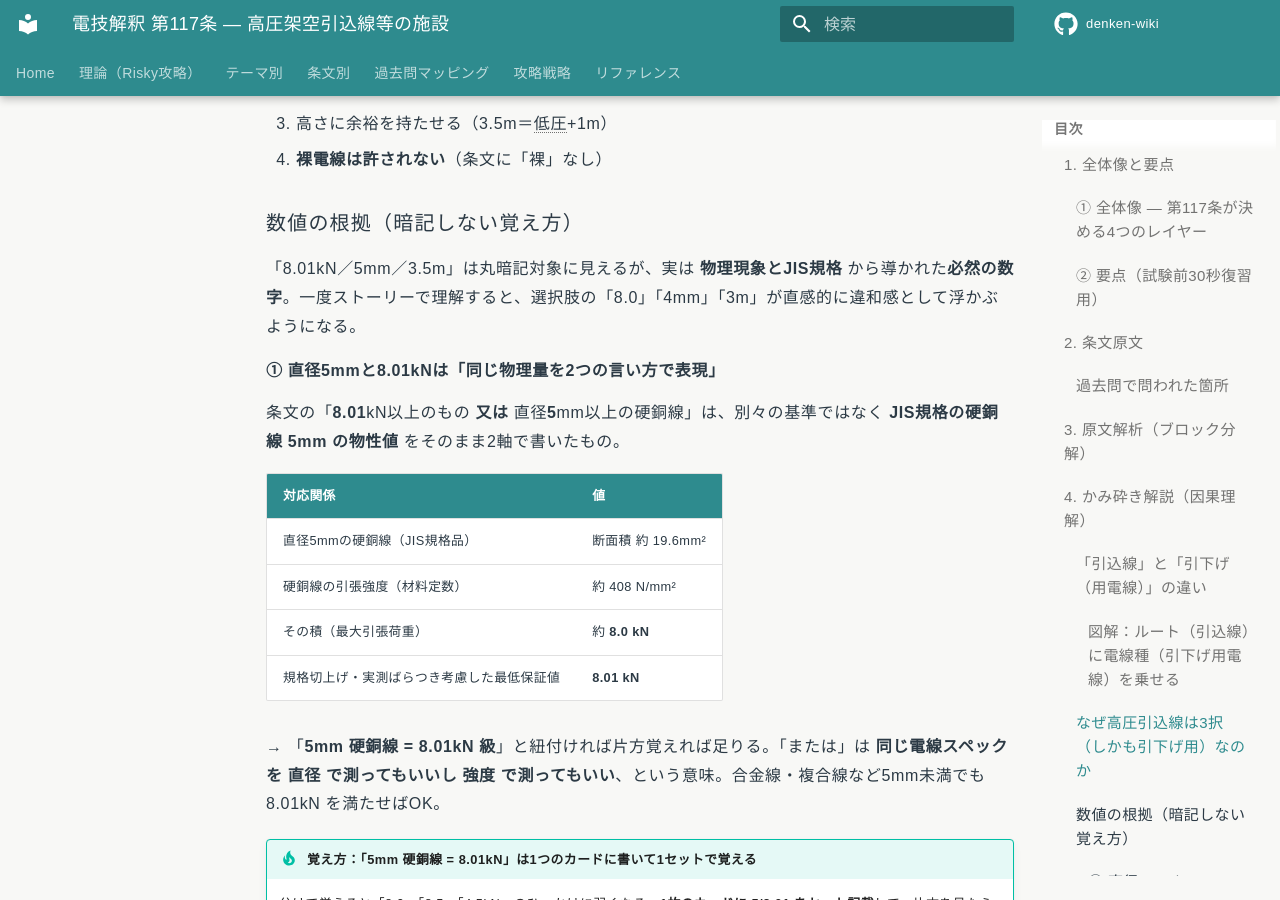
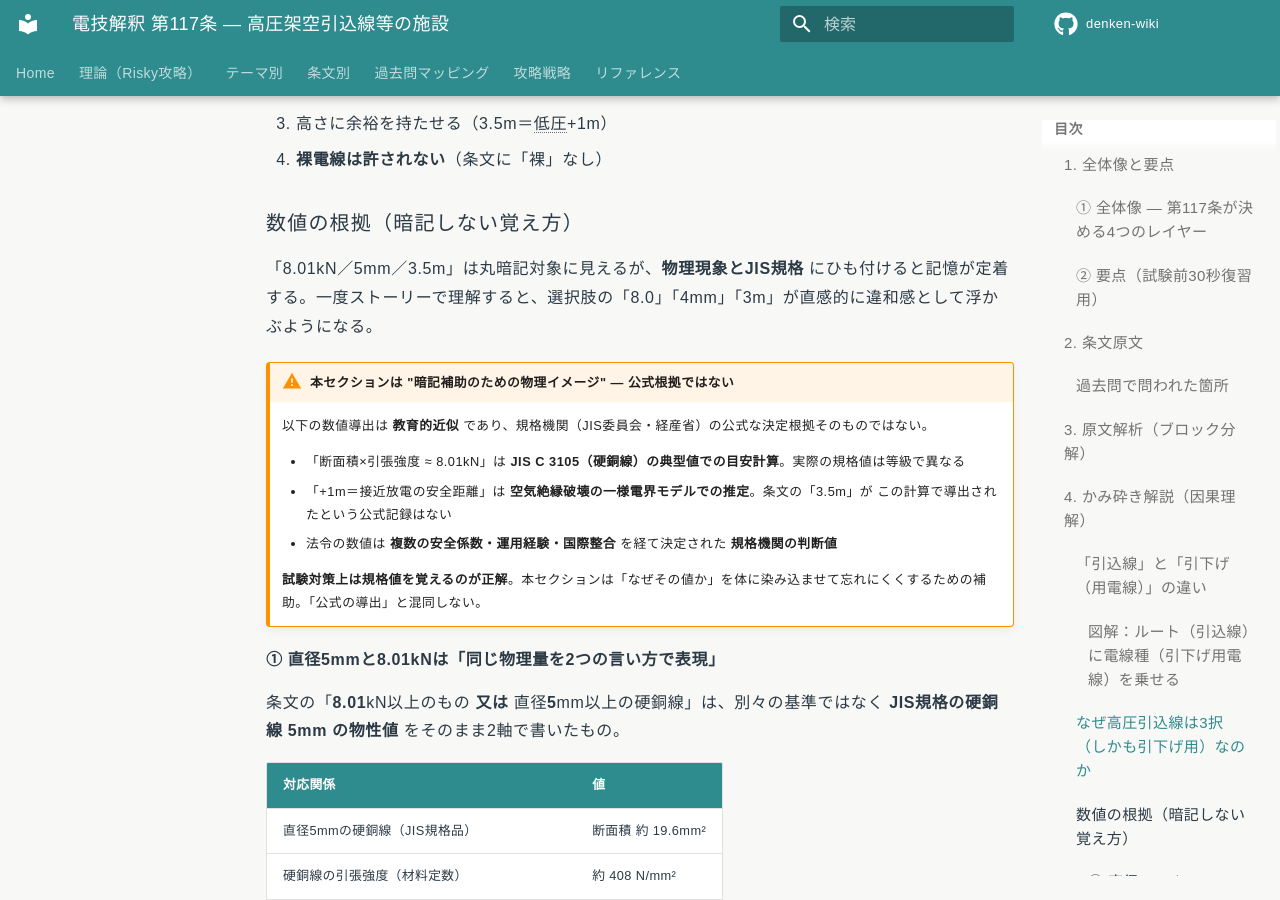
Before and after one commit to kfurufuru/denken-wiki, an MkDocs documentation site: the page built from docs/articles/kaishaku/117.md, in a window 1280 px wide and 900 px high, scrolled down 8764 px. Built offline with MkDocs 1.6.1 and Material for MkDocs 9.7.7, drawn with Linux system fonts in a browser that asks for light colours; comment, search, counter and statistics services are not loaded; some of the changed text lies outside the part shown.

Commit message:
fix: 117条記事の数値根拠ガード追加＋kakomon.yml R06上問6を§117へ訂正
v1.4: 第4章「数値の根拠」冒頭に教育的近似ガード警告を追加。
断面積×引張強度の目安計算と接近放電1m説は記憶補助のための物理
イメージで、JIS委員会・経産省の公式導出ではない旨を明示。

kakomon.yml: R06上問6 の article 参照を §116→§117 に訂正
（穴埋め解答 5mm/引下げ/3.5m/下方 は §117 の規定そのまま）。
docs/_data/ と root _data/ の2ファイルを同期。

```diff
--- a/docs/_data/kakomon.yml
+++ b/docs/_data/kakomon.yml
@@ -1410,7 +1410,7 @@ problems:
     topic: "高圧架空引込線の施設"
     theme: "kachiku-densen"
     form: "穴埋"
-    article: "解釈§116"
+    article: "解釈§117"
   - year: "R06上"
     year_label: "令和6年上期（2024年）"
     num: 7
--- a/docs/articles/kaishaku/117.md
+++ b/docs/articles/kaishaku/117.md
@@ -326,7 +326,16 @@
 
 ### 数値の根拠（暗記しない覚え方）
 
-「8.01kN／5mm／3.5m」は丸暗記対象に見えるが、実は **物理現象とJIS規格** から導かれた**必然の数字**。一度ストーリーで理解すると、選択肢の「8.0」「4mm」「3m」が直感的に違和感として浮かぶようになる。
+「8.01kN／5mm／3.5m」は丸暗記対象に見えるが、**物理現象とJIS規格** にひも付けると記憶が定着する。一度ストーリーで理解すると、選択肢の「8.0」「4mm」「3m」が直感的に違和感として浮かぶようになる。
+
+!!! warning "本セクションは "暗記補助のための物理イメージ" — 公式根拠ではない"
+    以下の数値導出は **教育的近似** であり、規格機関（JIS委員会・経産省）の公式な決定根拠そのものではない。
+
+    - 「断面積×引張強度 ≈ 8.01kN」は **JIS C 3105（硬銅線）の典型値での目安計算**。実際の規格値は等級で異なる
+    - 「+1m＝接近放電の安全距離」は **空気絶縁破壊の一様電界モデルでの推定**。条文の「3.5m」が この計算で導出されたという公式記録はない
+    - 法令の数値は **複数の安全係数・運用経験・国際整合** を経て決定された **規格機関の判断値**
+
+    **試験対策上は規格値を覚えるのが正解**。本セクションは「なぜその値か」を体に染み込ませて忘れにくくするための補助。「公式の導出」と混同しない。
 
 #### ① 直径5mmと8.01kNは「同じ物理量を2つの言い方で表現」
 
@@ -739,7 +748,8 @@ flowchart TD
 - **2026-05-05**: v1.1。第4章冒頭に「引込線 vs 引下げ用電線」の用語整理ブロックを追加（横方向＝引込／縦方向＝引下げ のイメージ／2階層構造の図解）。H28問7・R06上問6で「引込用高圧絶縁電線」が誤答ひっかけになる文脈を明示化。
 - **2026-05-05**: v1.2。第4章に「数値の根拠（暗記しない覚え方）」サブセクション追加。4つの主要数値（**5**mm／**8.01**kN／**3.5**m／+1m）を物理現象・JIS規格・身体感覚・接近放電の安全距離 にひも付け、4数値を1本のストーリー（「5mm硬銅線を3.5m高さに張る」）に束ねる記憶モデルを提示。
 - **2026-05-05**: v1.3。「引込線（ルート）vs 引下げ用電線（電線種）」を視覚化するSVG図を第4章に追加（電柱→屋側→引込口の緑ルート＋電線3択ピル＋"電線種をルートに乗せる"の矢印）。配電柱内の「高圧引下げ線」（柱上変圧器ジャンパ）と需要家への高圧引込線が **同じ電線製品を別の場所で使う** 関係を表で整理し、ユーザー混乱の根本原因を解消。
+- **2026-05-05**: v1.4。第4章「数値の根拠」セクションに **教育的近似ガード警告** を冒頭追加。断面積×引張強度の目安計算と接近放電1m説は **記憶補助のための物理イメージ** であり JIS委員会・経産省の公式導出ではない旨を明示。「試験対策上は規格値を覚えるのが正解」と原則を再確認。
 
 ---
 
-*最終確認: 2026-05-05 | ステータス: v1.3（ルート vs 電線種の図解追加） | [バージョニング基準](../../reference/versioning.md)*
+*最終確認: 2026-05-05 | ステータス: v1.4（数値根拠セクションに公式根拠ガード追加） | [バージョニング基準](../../reference/versioning.md)*
```
Also changed, not shown: 1 other file.
